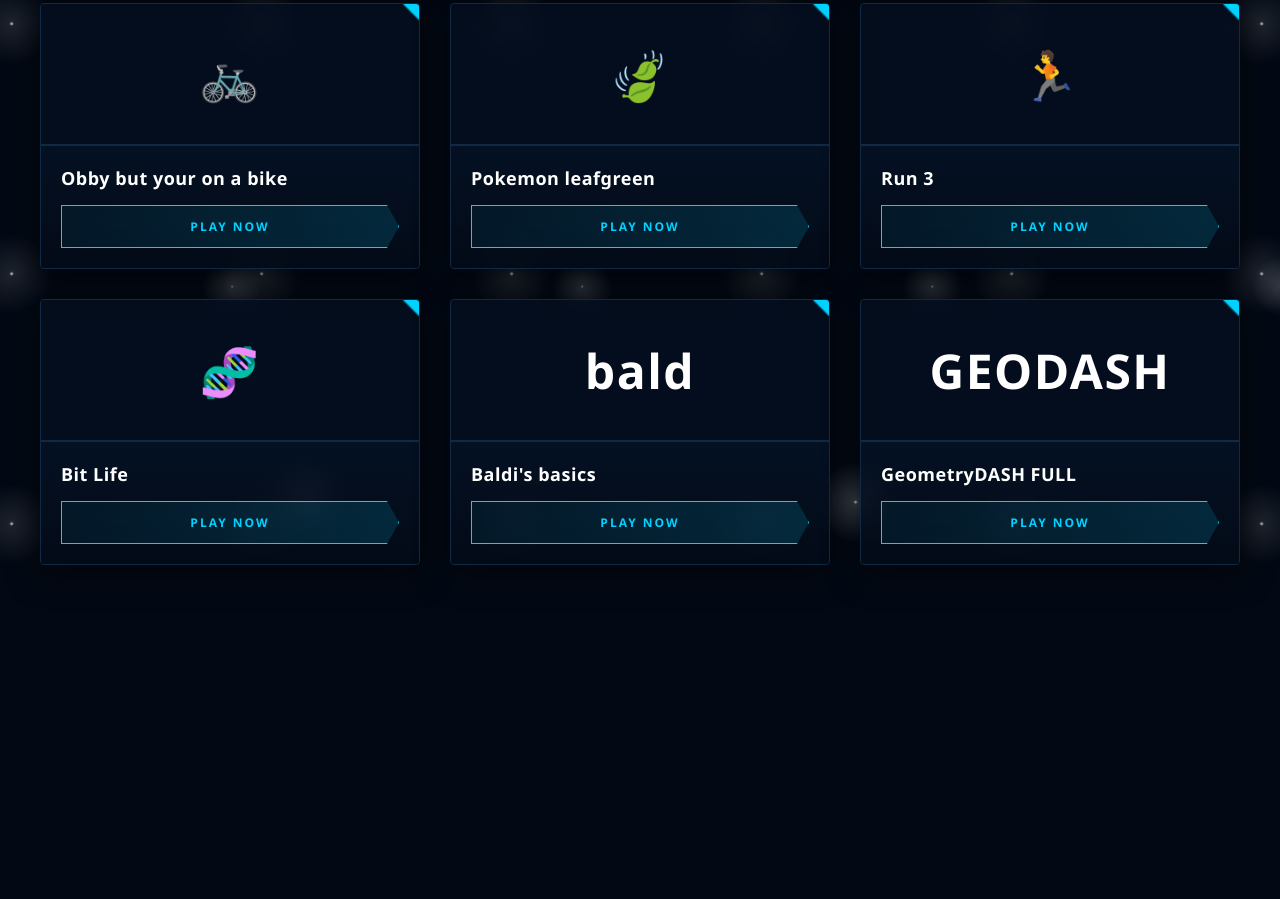
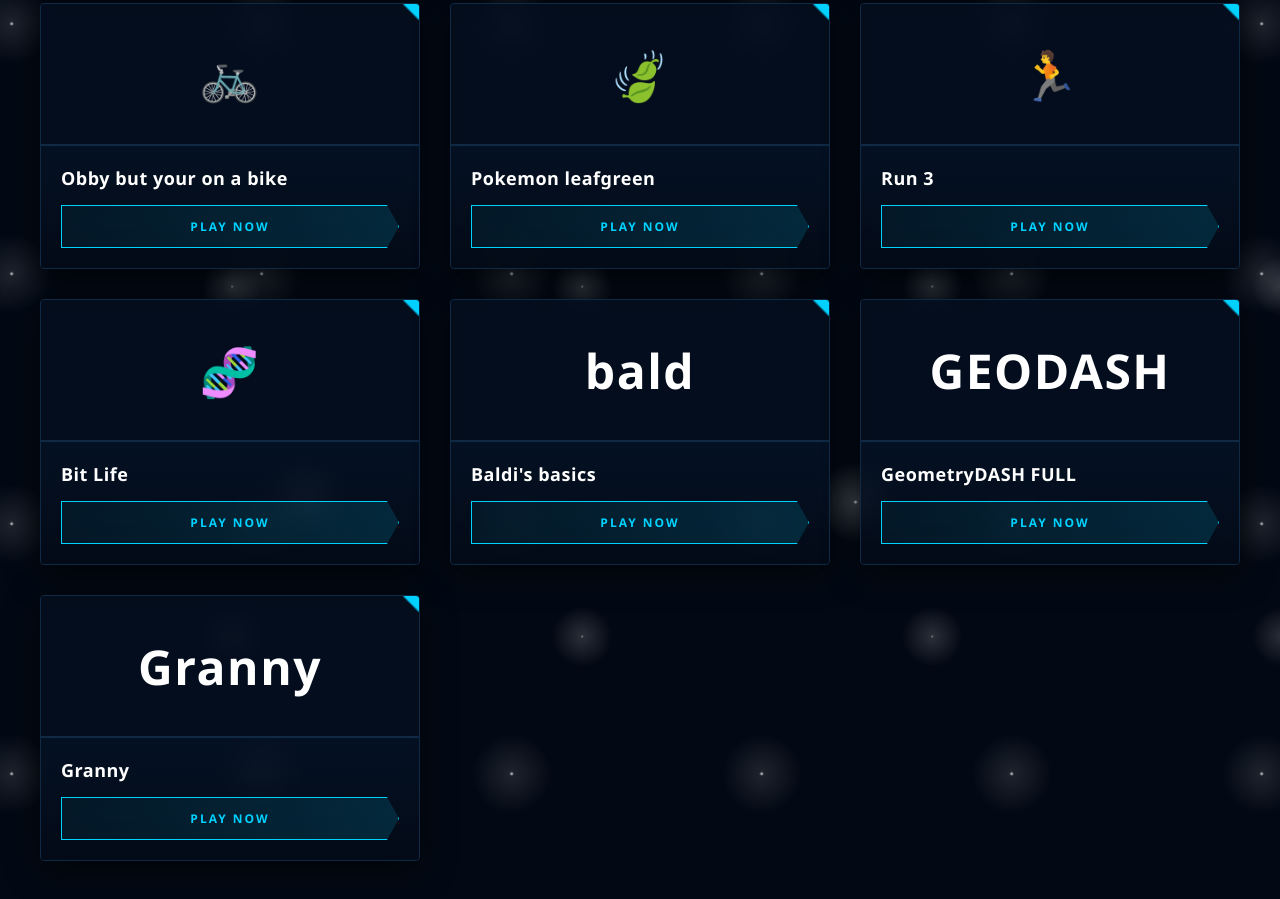
Before and after one commit to KkeysINC/WUnblocksi, a plain HTML site: page index.html in a window 1280 px wide. Shown: the part 3134-4033 px from the top of the page. Before the commit the page ends 3739 px from the top, so only its background shows below. Drawn offline with Linux system fonts and the light colour scheme.

Commit message:
Update index.html

```diff
--- a/index.html
+++ b/index.html
@@ -569,6 +569,13 @@
                     <p class="game-name">GeometryDASH FULL</p>
                     <span class="game-status">Play Now</span>
                 </div>
+
+					<a href="Granny.html" class="game-card">
+                <div class="game-thumbnail">Granny</div>
+                <div class="game-info">
+                    <p class="game-name">Granny</p>
+                    <span class="game-status">Play Now</span>
+                </div>
             </a>
 
 			  </div>
```
